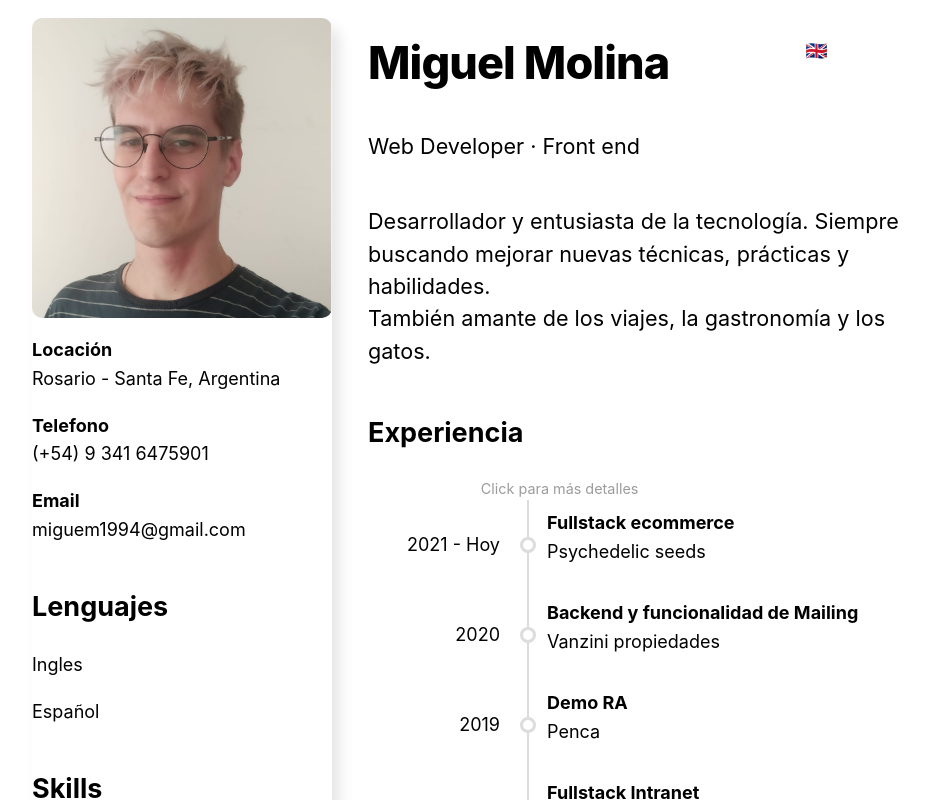
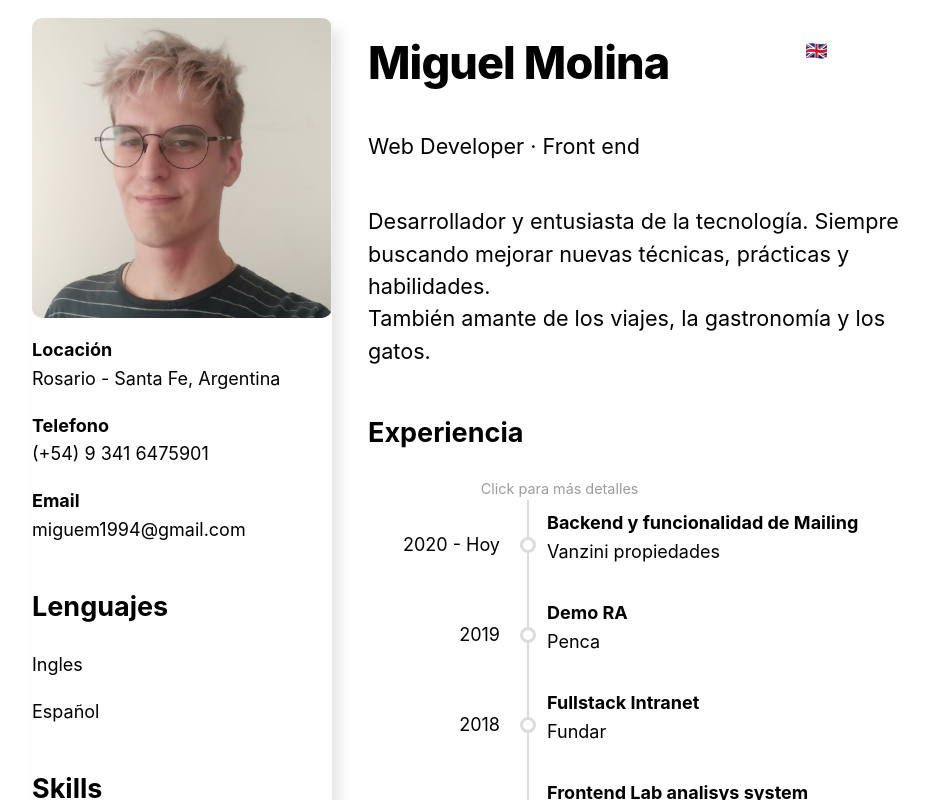
Before and after one commit to MigueM/cv, a Next.js app: page / in a window 1280 px wide. Shown: the top 800 px of the page, without its empty margins (158-1087 px from the left). Built offline with nearby package versions, Linux system fonts and the light colour scheme.

Commit message:
hide psyche job

```diff
--- a/components/data.js
+++ b/components/data.js
@@ -41,16 +41,16 @@ export const education = [
 ];
 
 export const experience = [
-  {
+  /*{
     date: "2021 - Today",
     title: "Fullstack ecommerce",
     subtitle: "Psychedelic seeds",
     description:
       "My latest job, actually under development the platform will contain an eCommerce, wiki and next gen interactions to get a better experience and feedback from users.",
     tech: "React, NextJS, MongoDB, ThreeJS, Figma and Blender.",
-  },
+  },*/
   {
-    date: "2020",
+    date: "2020 - Today",
     title: "Backend and mailing functionality",
     subtitle: "Vanzini propiedades",
     description:
@@ -157,16 +157,16 @@ export const educacion = [
 ];
 
 export const experiencia = [
-  {
+  /*{
     date: "2021 - Hoy",
     title: "Fullstack ecommerce",
     subtitle: "Psychedelic seeds",
     description:
       "Mi último trabajo, actualmente en desarrollo. La plataforma incluye un eCommerce, wikis e interacciones de ultima generación para obtener una mejor experiencia y feedback de los usuarios.",
     tech: "React, NextJS, MongoDB, ThreeJS, Figma y Blender.",
-  },
+  },*/
   {
-    date: "2020",
+    date: "2020 - Hoy",
     title: "Backend y funcionalidad de Mailing",
     subtitle: "Vanzini propiedades",
     description:
```
